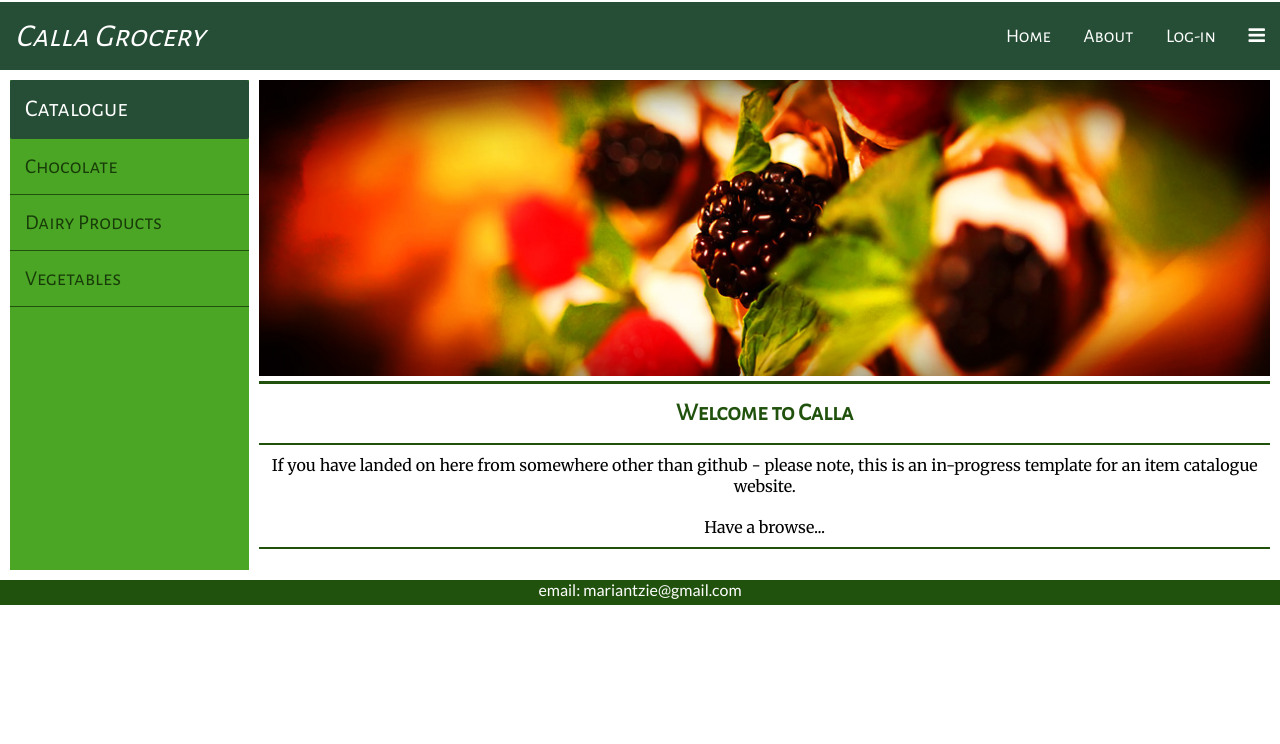
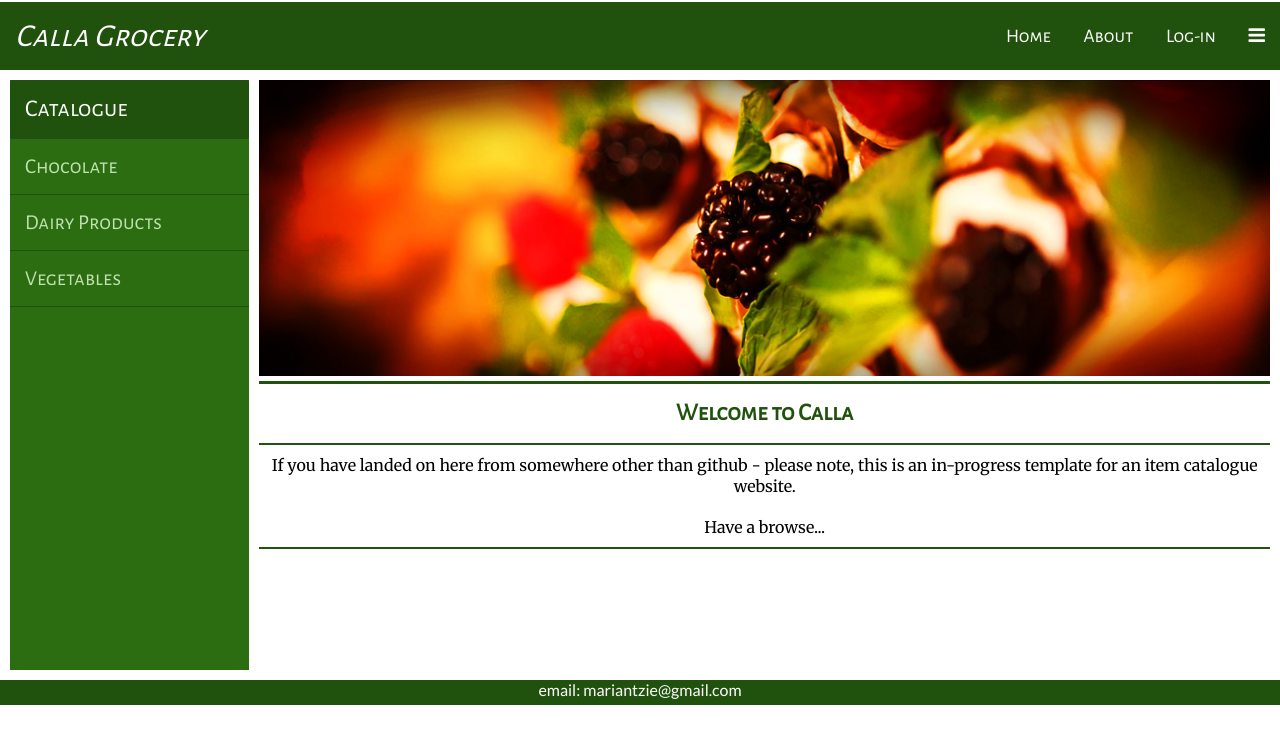
Before and after one commit to antzie/Num-Num-Foods, a Flask app: page / in a window 1280 px wide. Shown: the top 744 px of the page. Run offline with Flask 2, Linux system fonts and the light colour scheme; data comes from the database, SQL or seed files in the repository; some web fonts are replaced.

Commit message:
Decided on colour scheme

```diff
--- a/static/css/style3.css
+++ b/static/css/style3.css
@@ -1,7 +1,6 @@
 * {
 	padding: 0;
 	margin: 0;
-	/*color: white;*/
 	font-family: 'Alegreya Sans SC', sans-serif;
 	font-weight: 400;
 }
@@ -13,14 +12,10 @@ p {
 header {
 	width: 100%;
 	min-height: 50px;
-	/*background-color: black;*/
-	background-color: #264E36;
-
-	color: white;
-
+	background-color: #21520d;
+	color: #ffffff;
 	display: flex;
 	justify-content: space-between;
-
 	border-top: 2px solid white;
 }
 
@@ -43,6 +38,10 @@ header {
 	color: #ffffff;
 	padding: 5px 15px 0;
 }
+
+.header-nav a:hover{
+	color: #bfe2b0; /*Almost White */
+}
 /***********************************/
 /* Responsive Top-Nav Bar (only appears at low dimensions)*/
 .nav-responsive {
@@ -62,11 +61,10 @@ header {
 /**********************************/
 /*Main Content Styling*/
 .content {
-	/*max-width: 1000px;*/
 	display: flex;
 	justify-content: space-between;
 	margin-top: 10px;
-	min-height: 500px;
+	min-height: 600px;
 }
 
 .content-main-container{
@@ -76,19 +74,13 @@ header {
 .content-main {
 	margin: 0 10px 10px 10px;
 	display: inline-block;
-	/*background-color: rgba(243, 255, 239, 0.41);*/ /*Don't like the pale green background.*/
-	/*height: fill-available;     */     /* WebKit-based browsers will ignore this. */
-    /*height: -webkit-fill-available; */ /* Mozilla-based browsers will ignore this. */
-    /*height: fill-available*/
 }
 
 img {
 	width: 100%;
-	/*max-height: 200px;*/
 }
 
 .section-welcome {
-	/*background-color: rgba(243, 255, 239, 0.41);*/
 	border-bottom: 2px solid #21520d;
 	text-align: center;
 }
@@ -122,6 +114,10 @@ img {
 	color: black;
 }
 
+.description-container:last-of-type {
+	margin-bottom: 0; /* Match line with side menu*/
+}
+
 .heading-description {
 	font-weight: 600;
 	padding: 10px 0;
@@ -135,14 +131,15 @@ img {
 /***************** Side Bar (content-side) Styling *******************/
 .content-side {
 	width: 250px;
-	background-color: #4ba625; /* Light Green */
+	background-color: #2d6d12; /* A lighter dark green */
+	/*background-color: #4ba625; /* Light Green */
 	margin-bottom: 10px;
 	margin-left: 10px;
 	transition-property: margin-left;
 	transition-duration: 1s;
 }
 .content-side-title {
-	background-color: #264E36;  /* Dark Forest Green*/
+	background-color: #21520d;   /* Dark Forest Green*/
 	padding: 15px;
     align-self: center;
     border-radius: 2px;
@@ -164,17 +161,23 @@ img {
 }
 
 .content-side-list li:hover {
-  background-color: #347718; /*Dark Green*/
+  /*background-color: #347718;*/ /*Dark Green*/
+  background-color: #4ba625; /*Ligher Dark Green*/
   border-radius: 2px;
+  color: #21520d; /*Dark Forest Green*/
+/
 }
 
 .links {
 	text-decoration: none;
 	font-size: 1.2em;
 	white-space: nowrap;
-	color: #183c09 /* Very Dark Forest Green*/
-
-
+	/*color: #183c09;*/ /* Very Dark Forest Green*/
+	color: #ffffff;
+	color: #bfe2b0; /* Almost white */
+}
+.links:hover {
+  color: #21520d; /*Dark Forest Green*/
 }
 
 footer {
```
